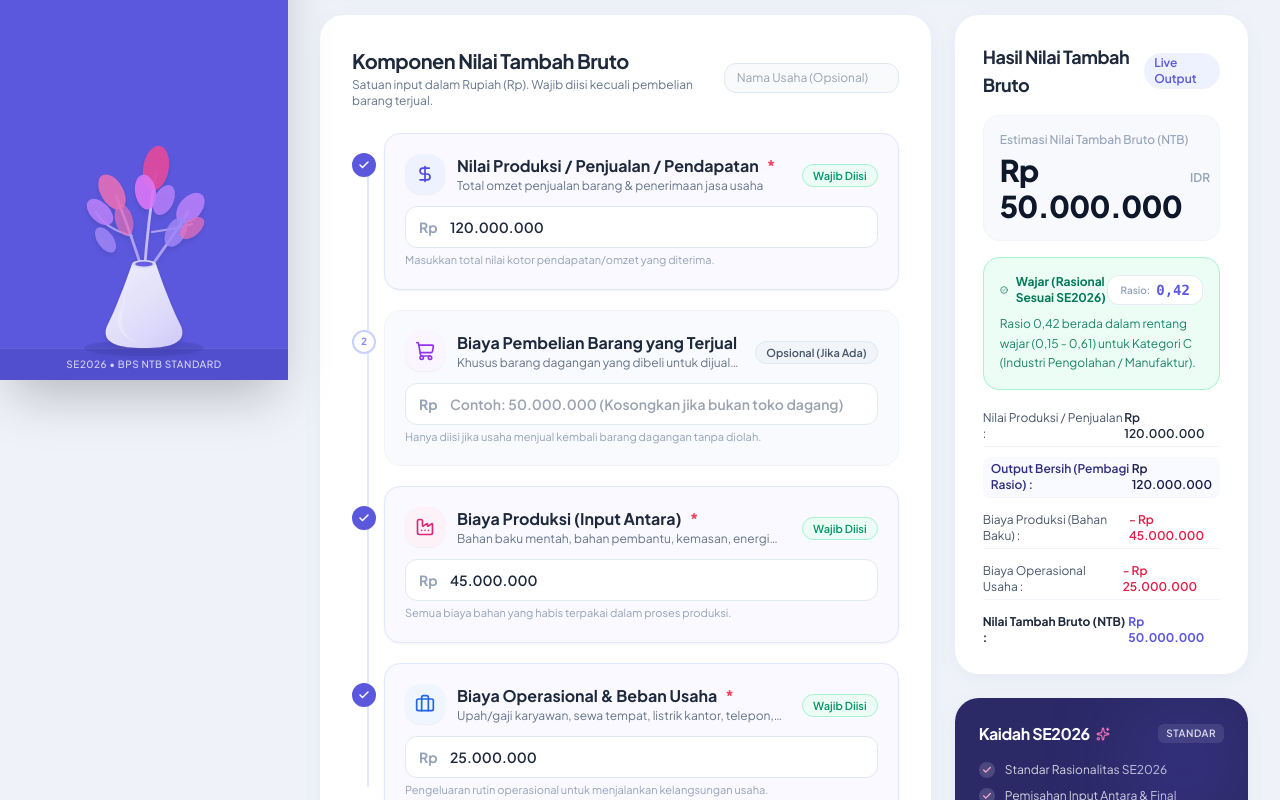
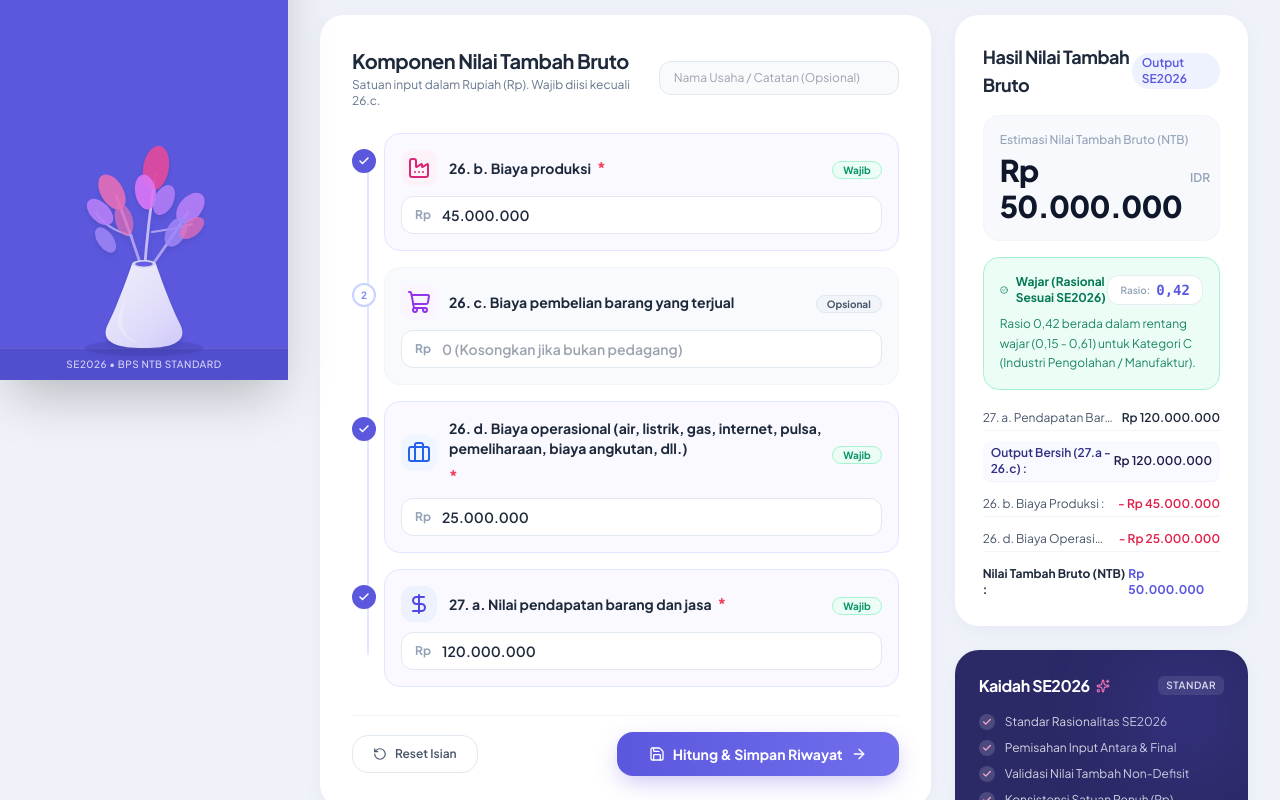
Before and after one commit to ahmadrahman79/rasionalitas-ntb-se2026, a React (Vite) app: page / in a window 1280 px wide. Shown: the part 420-1220 px from the top of the page. Built offline with nearby package versions, Linux system fonts and the light colour scheme.

Commit message:
Update questionnaire terms (26.b, 26.c, 26.d, 27.a), adjust question order, and remove subtitles

```diff
--- a/src/components/CalculatorForm.jsx
+++ b/src/components/CalculatorForm.jsx
@@ -7,12 +7,10 @@ import {
   ArrowRight,
   RotateCcw,
   Save,
-  Building2,
-  HelpCircle,
   Check,
   AlertCircle
 } from 'lucide-react';
-import { formatInputCurrency, parseRupiah, formatRupiah } from '../utils/formatters';
+import { formatInputCurrency, parseRupiah } from '../utils/formatters';
 
 export const CalculatorForm = ({
   formData,
@@ -23,14 +21,12 @@ export const CalculatorForm = ({
   const [errors, setErrors] = useState({});
 
   const handleInputChange = (field, rawValue) => {
-    // Format visual display
     const formatted = formatInputCurrency(rawValue);
     setFormData(prev => ({
       ...prev,
       [field]: formatted
     }));
 
-    // Clear error for this field
     if (errors[field]) {
       setErrors(prev => ({ ...prev, [field]: null }));
     }
@@ -44,14 +40,14 @@ export const CalculatorForm = ({
     const prodCostVal = parseRupiah(formData.biayaProduksi);
     const operCostVal = parseRupiah(formData.biayaOperasional);
 
-    if (!formData.nilaiProduksi || prodVal <= 0) {
-      newErrors.nilaiProduksi = 'Nilai Produksi wajib diisi lebih dari 0.';
-    }
     if (!formData.biayaProduksi && formData.biayaProduksi !== '0') {
-      newErrors.biayaProduksi = 'Biaya Produksi wajib diisi (boleh 0 jika murni jasa tanpa modal bahan).';
+      newErrors.biayaProduksi = '26. b. Biaya produksi wajib diisi.';
     }
     if (!formData.biayaOperasional && formData.biayaOperasional !== '0') {
-      newErrors.biayaOperasional = 'Biaya Operasional wajib diisi.';
+      newErrors.biayaOperasional = '26. d. Biaya operasional wajib diisi.';
+    }
+    if (!formData.nilaiProduksi || prodVal <= 0) {
+      newErrors.nilaiProduksi = '27. a. Nilai pendapatan barang dan jasa wajib diisi lebih dari 0.';
     }
 
     if (Object.keys(newErrors).length > 0) {
@@ -63,95 +59,96 @@ export const CalculatorForm = ({
     onCalculateAndSave();
   };
 
+  // Urutan Pertanyaan Sensus Ekonomi 2026:
+  // 1. 26. b. Biaya produksi
+  // 2. 26. c. Biaya pembelian barang yang terjual
+  // 3. 26. d. Biaya operasional (air, listrik, gas, internet, pulsa, pemeliharaan, biaya angkutan, dll.)
+  // 4. 27. a. Nilai pendapatan barang dan jasa
   const formSteps = [
     {
-      id: 'nilaiProduksi',
+      id: 'biayaProduksi',
       stepNumber: '1',
-      title: 'Nilai Produksi / Penjualan / Pendapatan',
-      subtitle: 'Total omzet penjualan barang & penerimaan jasa usaha',
-      field: 'nilaiProduksi',
-      icon: DollarSign,
-      iconBg: 'bg-indigo-50 text-indigo-600',
-      badge: 'Wajib Diisi',
+      code: '26. b.',
+      title: '26. b. Biaya produksi',
+      field: 'biayaProduksi',
+      icon: Factory,
+      iconBg: 'bg-pink-50 text-pink-600',
+      badge: 'Wajib',
       badgeClass: 'bg-emerald-50 text-emerald-600 border border-emerald-200',
-      placeholder: 'Contoh: 150.000.000',
-      hint: 'Masukkan total nilai kotor pendapatan/omzet yang diterima.',
+      placeholder: '0',
       isRequired: true,
     },
     {
       id: 'biayaBarangTerjual',
       stepNumber: '2',
-      title: 'Biaya Pembelian Barang yang Terjual',
-      subtitle: 'Khusus barang dagangan yang dibeli untuk dijual kembali',
+      code: '26. c.',
+      title: '26. c. Biaya pembelian barang yang terjual',
       field: 'biayaBarangTerjual',
       icon: ShoppingCart,
       iconBg: 'bg-purple-50 text-purple-600',
-      badge: 'Opsional (Jika Ada)',
+      badge: 'Opsional',
       badgeClass: 'bg-slate-100 text-slate-600 border border-slate-200',
-      placeholder: 'Contoh: 50.000.000 (Kosongkan jika bukan toko dagang)',
-      hint: 'Hanya diisi jika usaha menjual kembali barang dagangan tanpa diolah.',
+      placeholder: '0 (Kosongkan jika bukan pedagang)',
       isRequired: false,
     },
     {
-      id: 'biayaProduksi',
+      id: 'biayaOperasional',
       stepNumber: '3',
-      title: 'Biaya Produksi (Input Antara)',
-      subtitle: 'Bahan baku mentah, bahan pembantu, kemasan, energi produksi',
-      field: 'biayaProduksi',
-      icon: Factory,
-      iconBg: 'bg-pink-50 text-pink-600',
-      badge: 'Wajib Diisi',
+      code: '26. d.',
+      title: '26. d. Biaya operasional (air, listrik, gas, internet, pulsa, pemeliharaan, biaya angkutan, dll.)',
+      field: 'biayaOperasional',
+      icon: Briefcase,
+      iconBg: 'bg-blue-50 text-blue-600',
+      badge: 'Wajib',
       badgeClass: 'bg-emerald-50 text-emerald-600 border border-emerald-200',
-      placeholder: 'Contoh: 35.000.000',
-      hint: 'Semua biaya bahan yang habis terpakai dalam proses produksi.',
+      placeholder: '0',
       isRequired: true,
     },
     {
-      id: 'biayaOperasional',
+      id: 'nilaiProduksi',
       stepNumber: '4',
-      title: 'Biaya Operasional & Beban Usaha',
-      subtitle: 'Upah/gaji karyawan, sewa tempat, listrik kantor, telepon, transport',
-      field: 'biayaOperasional',
-      icon: Briefcase,
-      iconBg: 'bg-blue-50 text-blue-600',
-      badge: 'Wajib Diisi',
+      code: '27. a.',
+      title: '27. a. Nilai pendapatan barang dan jasa',
+      field: 'nilaiProduksi',
+      icon: DollarSign,
+      iconBg: 'bg-indigo-50 text-indigo-600',
+      badge: 'Wajib',
       badgeClass: 'bg-emerald-50 text-emerald-600 border border-emerald-200',
-      placeholder: 'Contoh: 20.000.000',
-      hint: 'Pengeluaran rutin operasional untuk menjalankan kelangsungan usaha.',
+      placeholder: '0',
       isRequired: true,
-    }
+    },
   ];
 
   return (
     <div className="bg-white rounded-3xl p-6 md:p-8 shadow-soft">
       {/* Title & Section Header */}
-      <div className="flex items-center justify-between mb-6">
+      <div className="flex flex-col sm:flex-row sm:items-center justify-between gap-3 mb-6">
         <div>
           <h3 className="text-xl font-bold text-slate-800 tracking-tight">
             Komponen Nilai Tambah Bruto
           </h3>
           <p className="text-xs text-slate-500 mt-0.5">
-            Satuan input dalam Rupiah (Rp). Wajib diisi kecuali pembelian barang terjual.
+            Satuan input dalam Rupiah (Rp). Wajib diisi kecuali 26.c.
           </p>
         </div>
 
-        {/* Form Meta: Nama Usaha / Sektor */}
-        <div className="hidden sm:flex items-center gap-2">
+        {/* Form Meta: Nama Usaha */}
+        <div className="flex items-center gap-2">
           <input
             type="text"
-            placeholder="Nama Usaha (Opsional)"
+            placeholder="Nama Usaha / Catatan (Opsional)"
             value={formData.namaUsaha || ''}
             onChange={(e) => setFormData(prev => ({ ...prev, namaUsaha: e.target.value }))}
-            className="text-xs px-3 py-1.5 bg-slate-50 border border-slate-200 rounded-xl focus:outline-none focus:ring-1 focus:ring-[#5B58DE]"
+            className="text-xs px-3.5 py-2 bg-slate-50 border border-slate-200 rounded-xl focus:outline-none focus:ring-2 focus:ring-[#5B58DE]/20 focus:border-[#5B58DE] w-full sm:w-60"
           />
         </div>
       </div>
 
-      {/* Main Timeline Form with Vertical Connected Dots */}
+      {/* Main Timeline Form */}
       <form onSubmit={validateAndSubmit}>
-        <div className="relative pl-6 sm:pl-8 space-y-5">
+        <div className="relative pl-6 sm:pl-8 space-y-4">
           {/* Vertical Connecting Line */}
-          <div className="absolute left-[11px] sm:left-[15px] top-6 bottom-8 w-[2px] bg-indigo-100"></div>
+          <div className="absolute left-[11px] sm:left-[15px] top-5 bottom-8 w-[2px] bg-indigo-100"></div>
 
           {formSteps.map((step) => {
             const Icon = step.icon;
@@ -162,7 +159,7 @@ export const CalculatorForm = ({
               <div key={step.id} className="relative group">
                 {/* Timeline Dot Indicator */}
                 <div
-                  className={`absolute -left-6 sm:-left-8 top-5 w-6 h-6 rounded-full border-2 flex items-center justify-center transition-colors z-10 ${
+                  className={`absolute -left-6 sm:-left-8 top-4 w-6 h-6 rounded-full border-2 flex items-center justify-center transition-colors z-10 ${
                     hasError
                       ? 'border-rose-500 bg-rose-50 text-rose-600'
                       : isFilled
@@ -177,46 +174,41 @@ export const CalculatorForm = ({
                   )}
                 </div>
 
-                {/* Card Container for Input (Styled matching reference "Mes formations") */}
-                <div className={`p-4 sm:p-5 rounded-2xl border transition-all duration-200 ${
+                {/* Card Container for Input */}
+                <div className={`p-4 sm:p-4.5 rounded-2xl border transition-all duration-200 ${
                   hasError
                     ? 'border-rose-300 bg-rose-50/40 ring-2 ring-rose-100'
                     : isFilled
-                    ? 'border-indigo-100 bg-[#FAF9FF] shadow-sm'
+                    ? 'border-indigo-100 bg-[#FAF9FF] shadow-xs'
                     : 'border-slate-100 bg-[#F9FAFD] hover:border-slate-200'
                 }`}>
-                  <div className="flex flex-col sm:flex-row sm:items-center justify-between gap-3 mb-3">
-                    {/* Icon & Title Info */}
-                    <div className="flex items-start sm:items-center gap-3">
-                      <div className={`w-10 h-10 rounded-2xl ${step.iconBg} flex items-center justify-center shrink-0 shadow-sm`}>
-                        <Icon className="w-5 h-5" />
+                  <div className="flex flex-col sm:flex-row sm:items-center justify-between gap-2 mb-2.5">
+                    {/* Icon & Title Info (No description under title) */}
+                    <div className="flex items-center gap-3">
+                      <div className={`w-9 h-9 rounded-xl ${step.iconBg} flex items-center justify-center shrink-0 shadow-xs`}>
+                        <Icon className="w-4.5 h-4.5" />
                       </div>
-                      <div>
-                        <div className="flex items-center gap-2">
-                          <h4 className="text-sm sm:text-base font-bold text-slate-800">
-                            {step.title}
-                          </h4>
-                          {step.isRequired && <span className="text-rose-500 font-bold">*</span>}
-                        </div>
-                        <p className="text-xs text-slate-500 line-clamp-1">
-                          {step.subtitle}
-                        </p>
+                      <div className="flex items-center gap-1.5 flex-wrap">
+                        <h4 className="text-xs sm:text-sm font-bold text-slate-800 leading-snug">
+                          {step.title}
+                        </h4>
+                        {step.isRequired && <span className="text-rose-500 font-bold">*</span>}
                       </div>
                     </div>
 
                     {/* Status Badge */}
-                    <div className="shrink-0 self-start sm:self-center">
-                      <span className={`text-[11px] font-semibold px-2.5 py-1 rounded-full ${step.badgeClass}`}>
+                    <div className="shrink-0 self-start sm:self-center ml-12 sm:ml-0">
+                      <span className={`text-[10px] font-bold px-2.5 py-0.5 rounded-full ${step.badgeClass}`}>
                         {step.badge}
                       </span>
                     </div>
                   </div>
 
                   {/* Rupiah Input Field */}
-                  <div className="mt-2">
-                    <div className="relative rounded-2xl">
+                  <div>
+                    <div className="relative rounded-xl">
                       <div className="absolute inset-y-0 left-0 pl-3.5 flex items-center pointer-events-none">
-                        <span className="text-sm font-bold text-slate-400">Rp</span>
+                        <span className="text-xs font-bold text-slate-400">Rp</span>
                       </div>
                       <input
                         type="text"
@@ -224,7 +216,7 @@ export const CalculatorForm = ({
                         placeholder={step.placeholder}
                         value={formData[step.field] || ''}
                         onChange={(e) => handleInputChange(step.field, e.target.value)}
-                        className={`w-full pl-11 pr-4 py-2.5 text-sm font-semibold rounded-xl bg-white border transition-all focus:outline-none focus:ring-2 ${
+                        className={`w-full pl-10 pr-4 py-2 text-sm font-semibold rounded-xl bg-white border transition-all focus:outline-none focus:ring-2 ${
                           hasError
                             ? 'border-rose-400 text-rose-900 focus:ring-rose-200'
                             : 'border-slate-200 text-slate-800 focus:border-[#5B58DE] focus:ring-[#5B58DE]/20'
@@ -232,15 +224,11 @@ export const CalculatorForm = ({
                       />
                     </div>
 
-                    {/* Error Message or Helper */}
-                    {hasError ? (
-                      <p className="flex items-center gap-1 text-xs text-rose-600 font-medium mt-1.5">
+                    {/* Error Message */}
+                    {hasError && (
+                      <p className="flex items-center gap-1 text-xs text-rose-600 font-medium mt-1">
                         <AlertCircle className="w-3.5 h-3.5" />
                         {hasError}
-                      </p>
-                    ) : (
-                      <p className="text-[11px] text-slate-400 mt-1">
-                        {step.hint}
                       </p>
                     )}
                   </div>
@@ -251,7 +239,7 @@ export const CalculatorForm = ({
         </div>
 
         {/* Action Buttons */}
-        <div className="mt-8 pt-4 border-t border-slate-100 flex flex-col sm:flex-row items-center justify-between gap-3">
+        <div className="mt-7 pt-4 border-t border-slate-100 flex flex-col sm:flex-row items-center justify-between gap-3">
           <button
             type="button"
             onClick={onReset}
--- a/src/components/ResultCard.jsx
+++ b/src/components/ResultCard.jsx
@@ -5,11 +5,9 @@ import {
   TrendingDown,
   AlertTriangle,
   CheckCircle2,
-  Layers,
-  ArrowUpRight,
   Info
 } from 'lucide-react';
-import { formatRupiah, formatDecimal } from '../utils/formatters';
+import { formatRupiah } from '../utils/formatters';
 
 export const ResultCard = ({ calculationResult }) => {
   const {
@@ -75,7 +73,7 @@ export const ResultCard = ({ calculationResult }) => {
           Hasil Nilai Tambah Bruto
         </h3>
         <span className="text-xs font-semibold px-2.5 py-0.5 rounded-full bg-indigo-50 text-[#5B58DE]">
-          Live Output
+          Output SE2026
         </span>
       </div>
 
@@ -120,30 +118,30 @@ export const ResultCard = ({ calculationResult }) => {
       {/* Mini Financial Breakdown Summary */}
       <div className="space-y-2.5 text-xs">
         <div className="flex items-center justify-between text-slate-600 py-1 border-b border-slate-100">
-          <span>Nilai Produksi / Penjualan :</span>
-          <span className="font-semibold text-slate-800">{formatRupiah(nilaiProduksi)}</span>
+          <span className="truncate pr-2">27. a. Pendapatan Barang & Jasa :</span>
+          <span className="font-semibold text-slate-800 shrink-0">{formatRupiah(nilaiProduksi)}</span>
         </div>
 
         {biayaBarangTerjual > 0 && (
           <div className="flex items-center justify-between text-slate-600 py-1 border-b border-slate-100">
-            <span>Biaya Beli Barang Terjual :</span>
-            <span className="font-semibold text-rose-600">- {formatRupiah(biayaBarangTerjual)}</span>
+            <span className="truncate pr-2">26. c. Pembelian Barang Terjual :</span>
+            <span className="font-semibold text-rose-600 shrink-0">- {formatRupiah(biayaBarangTerjual)}</span>
           </div>
         )}
 
         <div className="flex items-center justify-between text-slate-600 py-1 border-b border-slate-100 bg-indigo-50/40 px-2 rounded-lg font-semibold">
-          <span className="text-indigo-900">Output Bersih (Pembagi Rasio) :</span>
-          <span className="text-indigo-950">{formatRupiah(pendapatanBersihBarang)}</span>
+          <span className="text-indigo-900">Output Bersih (27.a - 26.c) :</span>
+          <span className="text-indigo-950 shrink-0">{formatRupiah(pendapatanBersihBarang)}</span>
         </div>
 
         <div className="flex items-center justify-between text-slate-600 py-1 border-b border-slate-100">
-          <span>Biaya Produksi (Bahan Baku) :</span>
-          <span className="font-semibold text-rose-600">- {formatRupiah(biayaProduksi)}</span>
+          <span className="truncate pr-2">26. b. Biaya Produksi :</span>
+          <span className="font-semibold text-rose-600 shrink-0">- {formatRupiah(biayaProduksi)}</span>
         </div>
 
         <div className="flex items-center justify-between text-slate-600 py-1 border-b border-slate-100">
-          <span>Biaya Operasional Usaha :</span>
-          <span className="font-semibold text-rose-600">- {formatRupiah(biayaOperasional)}</span>
+          <span className="truncate pr-2">26. d. Biaya Operasional :</span>
+          <span className="font-semibold text-rose-600 shrink-0">- {formatRupiah(biayaOperasional)}</span>
         </div>
 
         <div className="flex items-center justify-between pt-1 font-bold text-slate-800">
--- a/src/utils/formatters.js
+++ b/src/utils/formatters.js
@@ -304,10 +304,10 @@ export const exportHistoryToCSV = (historyItems) => {
     'Waktu',
     'Nama Usaha / Catatan',
     'Kategori Lapangan Usaha',
-    'Nilai Produksi (Rp)',
-    'Biaya Beli Barang Terjual (Rp)',
-    'Biaya Produksi (Rp)',
-    'Biaya Operasional (Rp)',
+    '26. b. Biaya Produksi (Rp)',
+    '26. c. Biaya Pembelian Barang Terjual (Rp)',
+    '26. d. Biaya Operasional (Rp)',
+    '27. a. Nilai Pendapatan Barang dan Jasa (Rp)',
     'Nilai Tambah Bruto (Rp)',
     'Rasio NTB (Desimal)',
     'Rentang Wajar (MIN - MAX)',
@@ -322,10 +322,10 @@ export const exportHistoryToCSV = (historyItems) => {
       `"${item.timestampFormatted || item.timestamp}"`,
       `"${(item.namaUsaha || 'Simulasi').replace(/"/g, '""')}"`,
       `"${(item.kategoriNama || item.sektor || 'Kategori C').replace(/"/g, '""')}"`,
+      item.biayaProduksi || 0,
+      item.biayaBarangTerjual || 0,
+      item.biayaOperasional || 0,
       item.nilaiProduksi || 0,
-      item.biayaBarangTerjual || 0,
-      item.biayaProduksi || 0,
-      item.biayaOperasional || 0,
       item.nilaiTambah || 0,
       `"${item.rasioFormatted || formatDecimal(item.rasio)}"`,
       `"${minStr} - ${maxStr}"`,
```
Also changed, not shown: src/components/FormulaModal.jsx (+59 -19 lines).
